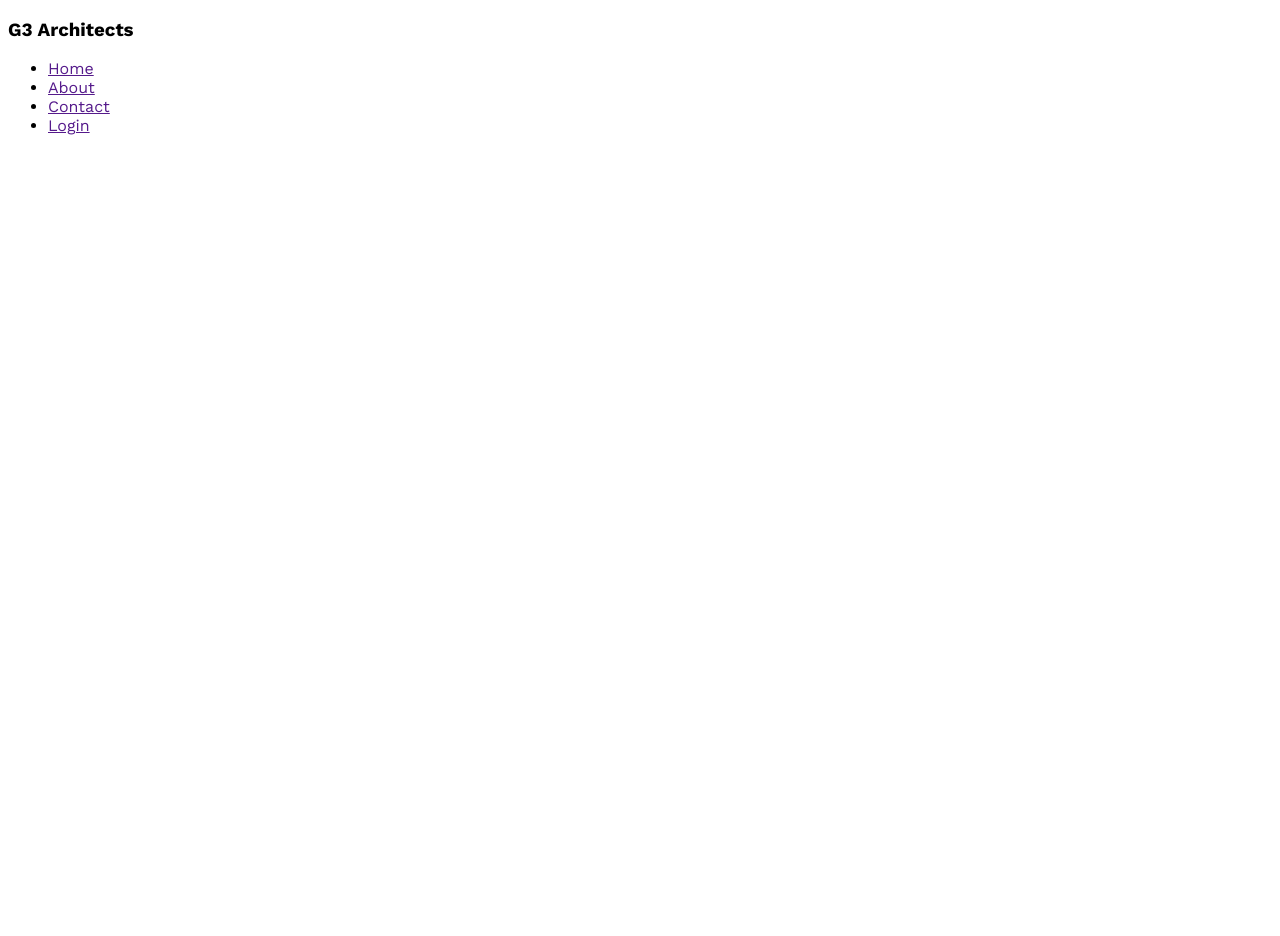
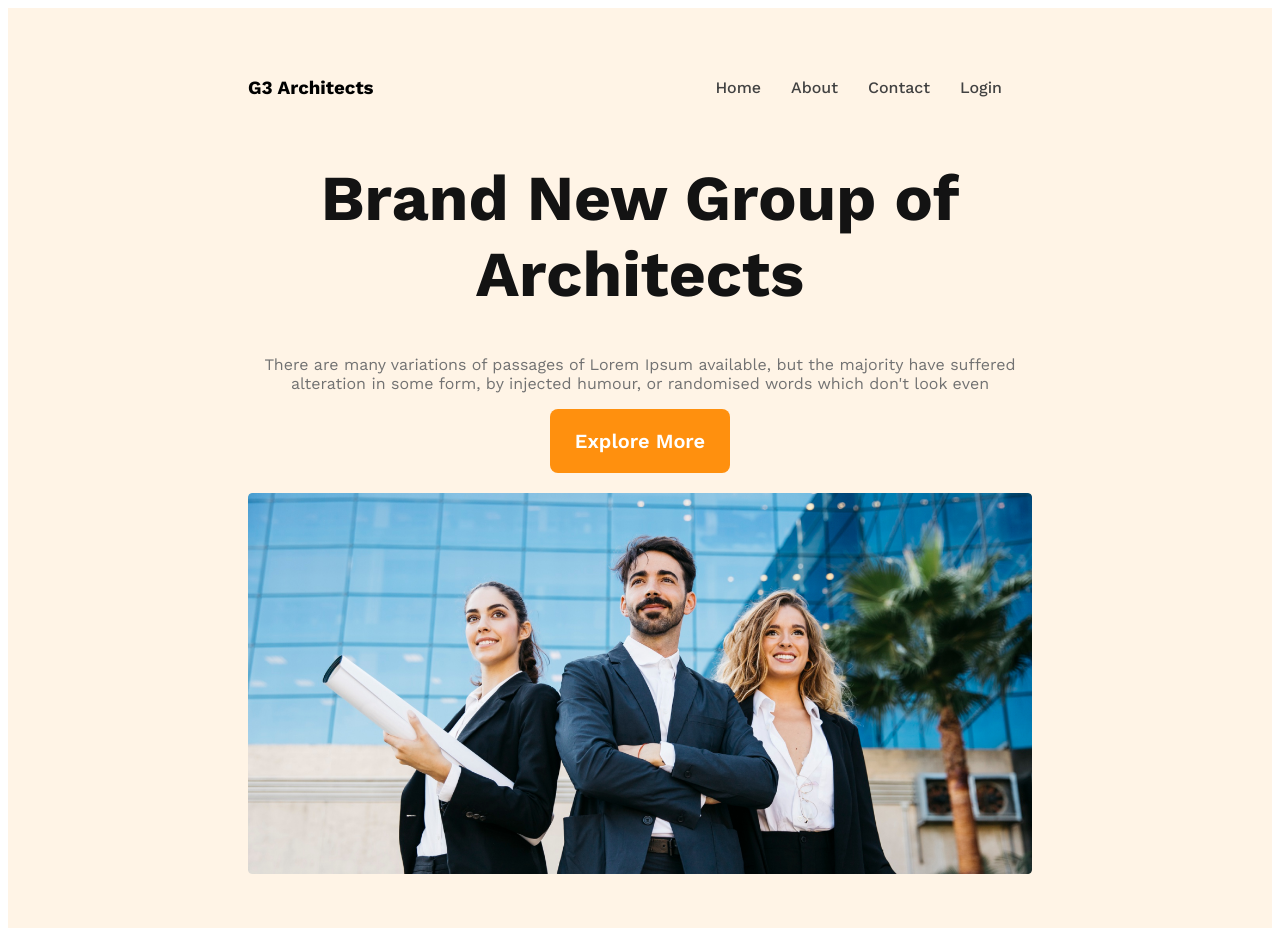
Before and after one commit to SASobujislam/g3-architects-website, a plain HTML site: page index.html in a window 1280 px wide. Before the commit the page ends 800 px from the top, so only its background shows below. Drawn offline with nearby package versions, Linux system fonts and the light colour scheme.

Commit message:
sobuj is hedrsision

```diff
--- a/index.html
+++ b/index.html
@@ -1,15 +1,17 @@
 <!DOCTYPE html>
 <html lang="en">
+
 <head>
     <meta charset="UTF-8">
     <meta name="viewport" content="width=device-width, initial-scale=1.0">
     <title>g3 architects</title>
     <link rel="stylesheet" href="styles/architect.css">
 </head>
+
 <body>
     <header>
         <nav>
-            <h3>G3 Architects</h3>
+            <h3 nav-title>G3 Architects</h3>
             <ul>
                 <li><a href="">Home</a></li>
                 <li><a href="">About</a></li>
@@ -17,6 +19,19 @@
                 <li><a href="">Login</a></li>
             </ul>
         </nav>
+        <div class="banner">
+            <div class="banner-content">
+                <h1>
+                    <h1 class="banner-title">Brand New Group of Architects</h1>
+                    <p class="banner-description">
+                        There are many variations of passages of Lorem Ipsum available, but the majority have suffered
+                        alteration in some form, by injected humour, or randomised words which don't look even
+                    </p>
+                    <button class="btn-primary">Explore More</button>
+            </div>
+            <img src="images/banner.png" alt="">
+            </h1>
+        </div>
     </header>
     <main>
 
@@ -25,4 +40,5 @@
 
     </footer>
 </body>
+
 </html>
--- a/styles/architect.css
+++ b/styles/architect.css
@@ -1,5 +1,98 @@
 /* wrk sans font from google fonts */
 @import url('https://fonts.googleapis.com/css2?family=Work+Sans:wght@400;500;600;700;800&display=swap');
-*{
+
+* {
     font-family: 'Work Sans', sans-serif;
 }
+
+/* shared styles */
+.btn-primary {
+    border-radius: 8px;
+    color: #FFF;
+    font-size: 1.25rem;
+    border-radius: 8px;
+    background: #FF900E;
+    padding: 20px 25px;
+    font-weight: 600;
+    cursor: pointer;
+    border: 0;
+}
+
+/* header styles */
+header {
+    background: rgba(255, 144, 14, 0.10);
+    padding: 50px 240px;
+}
+
+nav {
+    display: flex;
+    justify-content: space-between;
+    align-items: center;
+}
+
+.nav-title {
+    font-size: 3rem;
+    font-weight: 700;
+    color: #131313;
+}
+
+nav>ul {
+    display: flex;
+}
+
+nav li {
+    list-style: none;
+    margin-right: 30px;
+    font-weight: 500;
+    font-size: 1rem;
+}
+
+nav li a {
+    text-decoration: none;
+    color: #424242;
+}
+
+/* benner styles */
+.banner-content {
+    max-width: 800px;
+    text-align: center;
+    margin: 0 auto;
+}
+
+.banner-title {
+    font-size: 4rem;
+    font-weight: 700;
+    color: #131313;
+}
+
+.banner-description {
+    color: #727272;
+}
+
+.banner img {
+    margin-top: 20px;
+    width: 100%;
+}
+
+/* responsive media queries */
+    /* mobile devices */
+@media screen and (max-width: 576px) {
+    header {
+        padding: 20px;
+    }
+
+    nav {
+        flex-direction: column;
+    }
+}
+/* tablet or medium devices */
+@media screen and (min-width: 576px) and (max-width: 992px) {
+
+    nav {
+        flex-direction: column;
+    }
+    header {
+        padding: 50px;
+    }
+
+}
```
